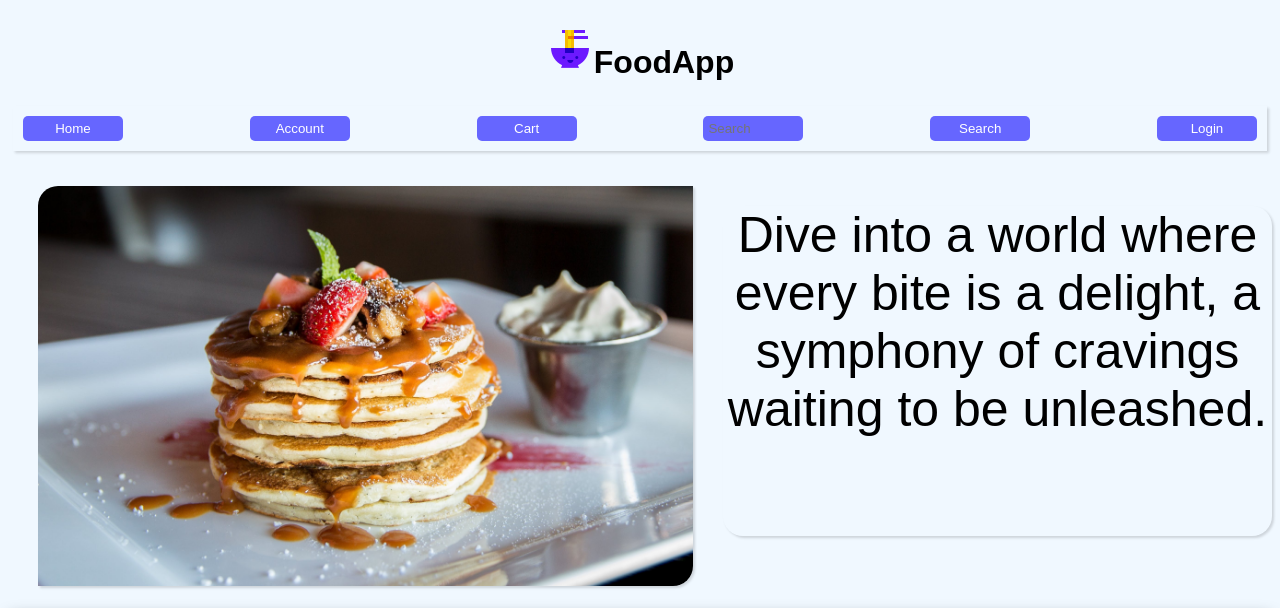
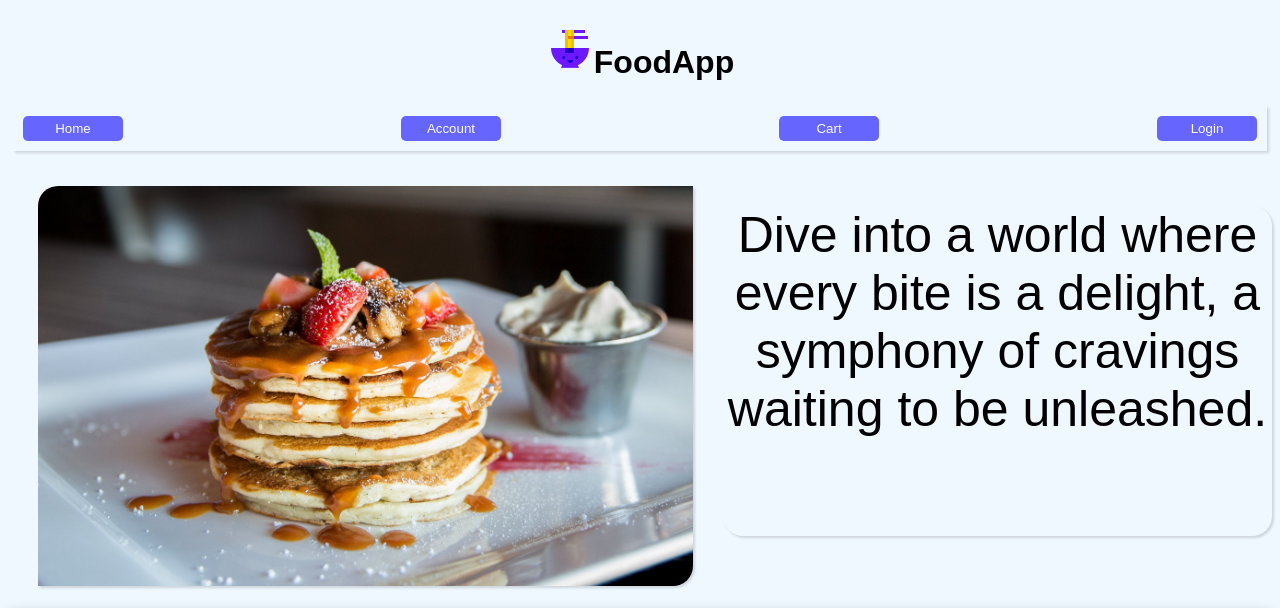
Before and after one commit to ravindranathsingh/FoodApp, a plain HTML site: page index.html in a window 1280 px wide. Shown: the top 608 px of the page. Drawn offline with Linux system fonts and the light colour scheme; a web font is replaced by a local one.

Commit message:
e-comerce app

```diff
--- a/index.html
+++ b/index.html
@@ -17,8 +17,6 @@
             <button class="btn"><a class="link" href="./index.html">Home</a></button>
             <button class="btn"><a class="link" href="#">Account</a></button>
             <button class="btn"><a class="link" href="#">Cart</a></button>
-            <input class="btn right" type="search" placeholder="Search" aria-label="Search">
-            <button class="btn right link" type="submit">Search</button>
             <button class="btn right"><a class="link" href="#">Login</a></button>
         </div>
     </nav>
```
Also changed, not shown: styles.css (+0 -40 lines).
